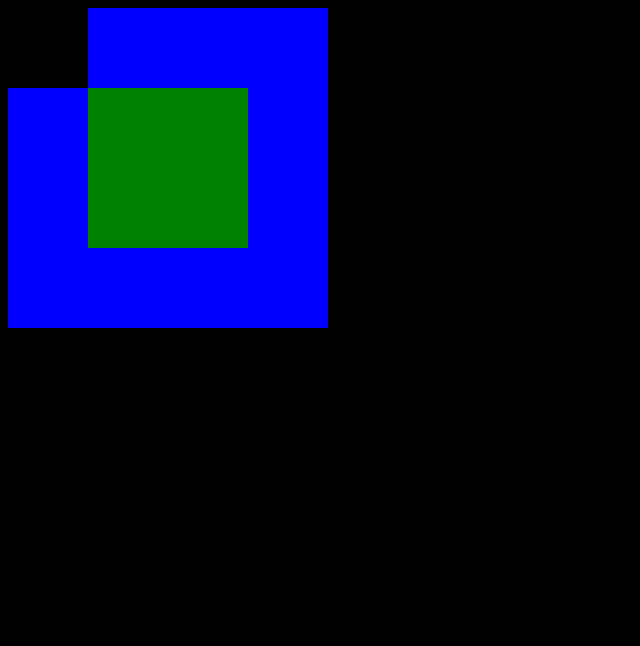
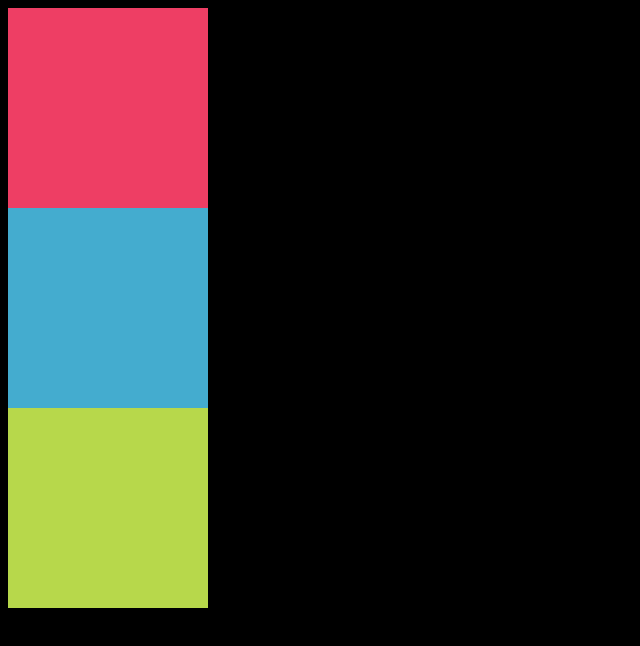
Before and after one commit to SandyPanG/cajas, a plain HTML site: page index.html in a window 1280 px wide. Shown: the whole page, without its empty margins (0-640 px from the left). Drawn offline with Linux system fonts and the light colour scheme.

Commit message:
example_a.html

```diff
--- a/css/style.css
+++ b/css/style.css
@@ -9,26 +9,23 @@ div{
   width: 20em;
 }
 
-#box_1{
-  background-color: blue;
-  display: inline-block;
-  position: absolute;
+#box_1 {
+	position: static;
+	width: 200px;
+	height: 200px;
+	background: #ee3e64;
 }
 
-#box_2{
-  background-color: green;
-  display: inline-block;
-  height: 10em;
-  left: 5.5em;
-  position: absolute;
-  top: 5.5em;
-  width: 10em;
+#box_2 {
+	position: static; /*relative;*/
+	width: 200px;
+	height: 200px;
+	background: #44accf;
 }
 
-#box_3{
-  background-color: black;
-  display: inline-block;
-  height: 5em;
-  position: absolute;
-  width: 5em;
+#box_3 {
+	position: /*relative;*/ static;
+	width: 200px;
+	height: 200px;
+	background: #b7d84b;
 }
```
